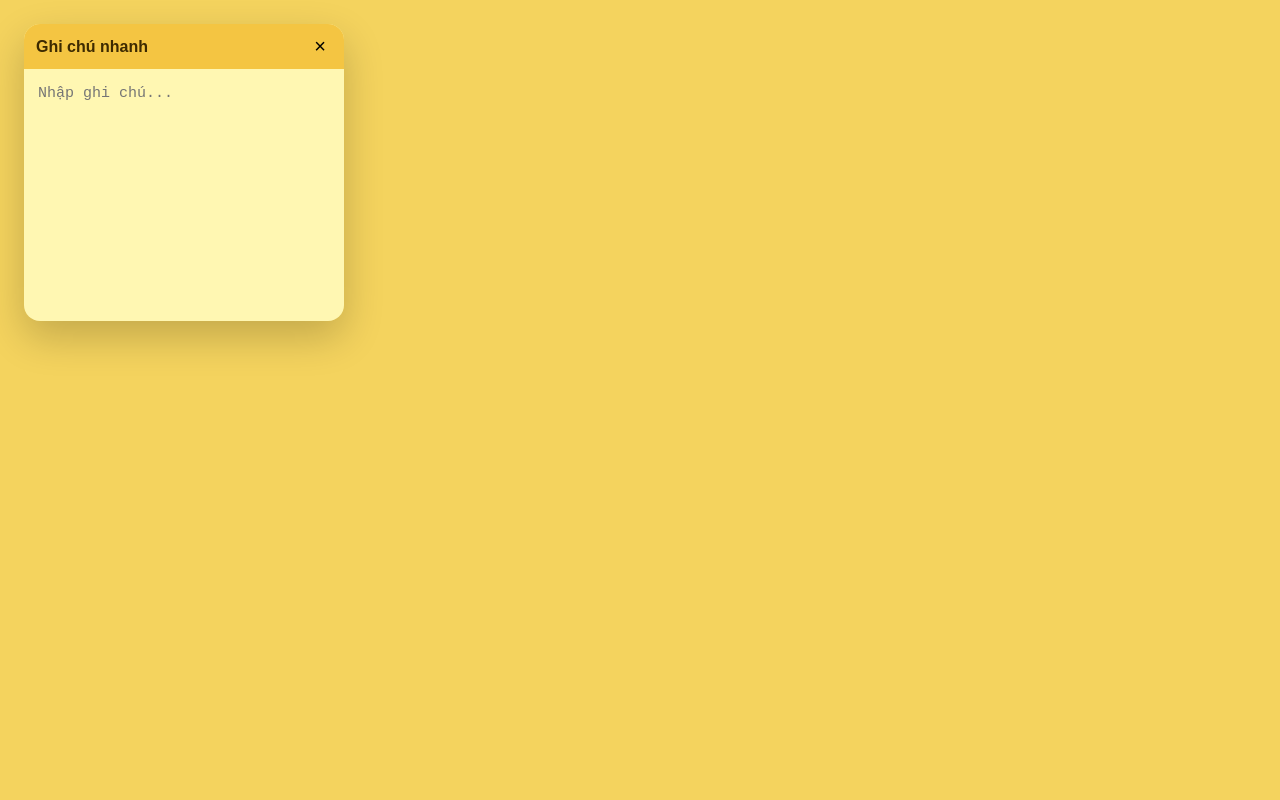
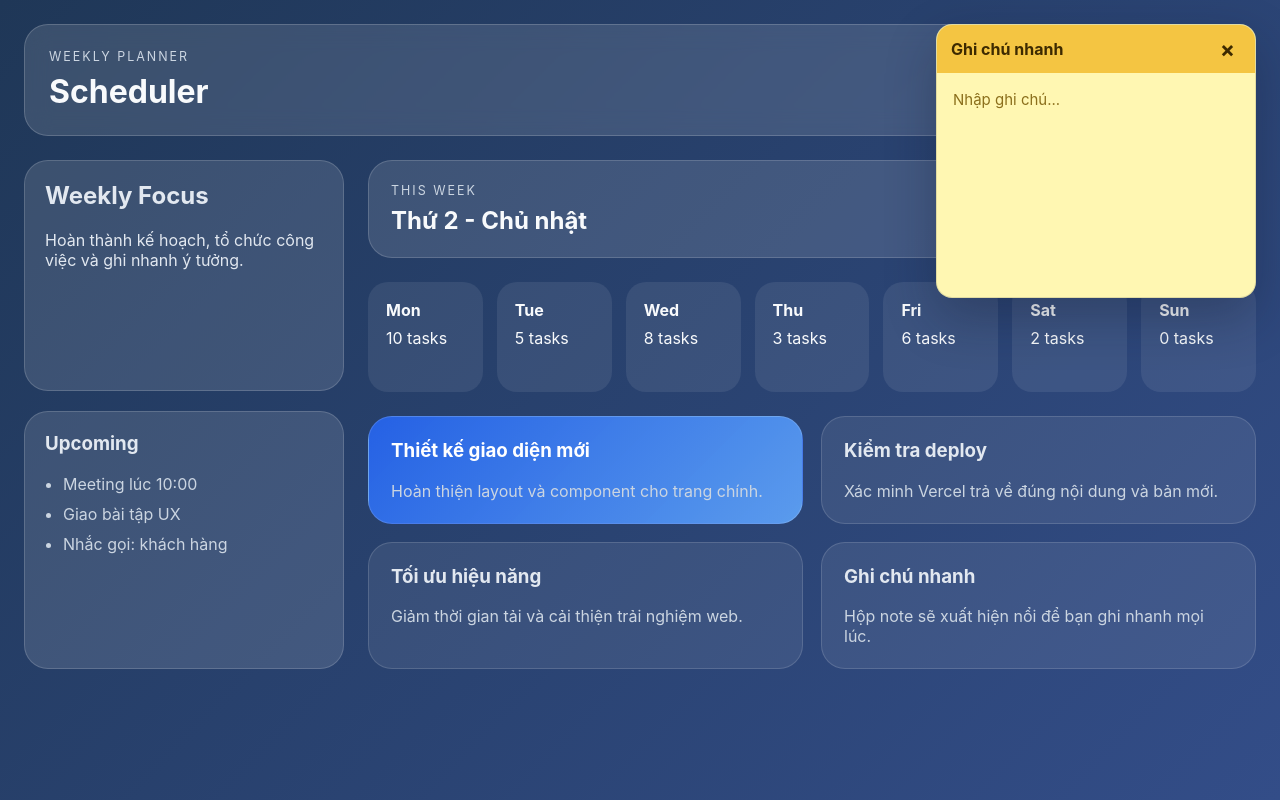
Before and after one commit to wadenguyen2406/Wadenguyen, a website: page index.html in a window 1280 px wide. Drawn offline with Linux system fonts and the light colour scheme.

Commit message:
Integrate scheduler layout with draggable quick note

```diff
--- a/index.html
+++ b/index.html
@@ -3,17 +3,81 @@
   <head>
     <meta charset="UTF-8" />
     <meta name="viewport" content="width=device-width, initial-scale=1.0" />
-    <title>Hộp Ghi Chú Nhanh</title>
-    <style>
-      body { margin:0; min-height:100vh; font-family:Arial,sans-serif; background:#f4d35e; overflow:hidden; }
-      .note-box { position:absolute; top:24px; left:24px; width:320px; border-radius:16px; background:#fff7b2; box-shadow:0 16px 40px rgba(0,0,0,.2); overflow:hidden; user-select:none; }
-      .note-header { display:flex; justify-content:space-between; align-items:center; padding:10px 12px; background:#f4c542; cursor:grab; font-weight:700; color:#3d2a00; }
-      .note-header:active { cursor:grabbing; }
-      .note-header button { border:none; background:transparent; font-size:20px; cursor:pointer; }
-      textarea { width:100%; min-height:220px; border:none; resize:none; padding:14px; font-size:15px; line-height:1.5; background:transparent; outline:none; }
-    </style>
+    <title>Scheduler + Ghi chú nhanh</title>
+    <link rel="stylesheet" href="styles.css" />
   </head>
   <body>
+    <div class="app-shell">
+      <header class="topbar">
+        <div>
+          <p class="eyebrow">Weekly planner</p>
+          <h1>Scheduler</h1>
+        </div>
+        <div class="topbar-actions">
+          <button class="btn btn-secondary">Today</button>
+          <button class="btn btn-primary">New task</button>
+        </div>
+      </header>
+
+      <div class="page-grid">
+        <aside class="sidebar">
+          <div class="sidebar-card">
+            <h2>Weekly Focus</h2>
+            <p>Hoàn thành kế hoạch, tổ chức công việc và ghi nhanh ý tưởng.</p>
+          </div>
+          <div class="sidebar-card">
+            <h3>Upcoming</h3>
+            <ul>
+              <li>Meeting lúc 10:00</li>
+              <li>Giao bài tập UX</li>
+              <li>Nhắc gọi: khách hàng</li>
+            </ul>
+          </div>
+        </aside>
+
+        <main class="planner">
+          <section class="planner-header">
+            <div>
+              <p class="eyebrow">This week</p>
+              <h2>Thứ 2 - Chủ nhật</h2>
+            </div>
+            <div class="planner-meta">
+              <span>05 - 11 Tháng 8</span>
+            </div>
+          </section>
+
+          <div class="week-days">
+            <div class="day-card"><strong>Mon</strong><span>10 tasks</span></div>
+            <div class="day-card"><strong>Tue</strong><span>5 tasks</span></div>
+            <div class="day-card"><strong>Wed</strong><span>8 tasks</span></div>
+            <div class="day-card"><strong>Thu</strong><span>3 tasks</span></div>
+            <div class="day-card"><strong>Fri</strong><span>6 tasks</span></div>
+            <div class="day-card"><strong>Sat</strong><span>2 tasks</span></div>
+            <div class="day-card"><strong>Sun</strong><span>0 tasks</span></div>
+          </div>
+
+          <section class="planner-grid">
+            <article class="task-card accent">
+              <h3>Thiết kế giao diện mới</h3>
+              <p>Hoàn thiện layout và component cho trang chính.</p>
+            </article>
+            <article class="task-card">
+              <h3>Kiểm tra deploy</h3>
+              <p>Xác minh Vercel trả về đúng nội dung và bản mới.</p>
+            </article>
+            <article class="task-card">
+              <h3>Tối ưu hiệu năng</h3>
+              <p>Giảm thời gian tải và cải thiện trải nghiệm web.</p>
+            </article>
+            <article class="task-card">
+              <h3>Ghi chú nhanh</h3>
+              <p>Hộp note sẽ xuất hiện nổi để bạn ghi nhanh mọi lúc.</p>
+            </article>
+          </section>
+        </main>
+      </div>
+    </div>
+
     <div id="noteBox" class="note-box">
       <div class="note-header">
         <span>Ghi chú nhanh</span>
@@ -21,22 +85,7 @@
       </div>
       <textarea id="noteInput" placeholder="Nhập ghi chú..."></textarea>
     </div>
-    <script>
-      const noteBox=document.getElementById('noteBox');
-      const header=document.querySelector('.note-header');
-      const textarea=document.getElementById('noteInput');
-      const closeBtn=document.getElementById('closeBtn');
-      const STORAGE_KEY='quick-note-position-and-content';
-      let isDragging=false, offsetX=0, offsetY=0;
-      function loadState(){ try { return JSON.parse(localStorage.getItem(STORAGE_KEY)); } catch { return null; } }
-      function saveState(){ localStorage.setItem(STORAGE_KEY, JSON.stringify({left: noteBox.offsetLeft, top: noteBox.offsetTop, text: textarea.value})); }
-      function applyState(state){ if(!state) return; noteBox.style.left=state.left+'px'; noteBox.style.top=state.top+'px'; textarea.value=state.text||''; }
-      header.addEventListener('pointerdown', e=>{ isDragging=true; offsetX=e.clientX-noteBox.offsetLeft; offsetY=e.clientY-noteBox.offsetTop; header.style.cursor='grabbing'; });
-      document.addEventListener('pointermove', e=>{ if(!isDragging) return; const nextX=e.clientX-offsetX; const nextY=e.clientY-offsetY; const maxX=window.innerWidth-noteBox.offsetWidth; const maxY=window.innerHeight-noteBox.offsetHeight; noteBox.style.left=Math.min(Math.max(0,nextX),maxX)+'px'; noteBox.style.top=Math.min(Math.max(0,nextY),maxY)+'px'; });
-      document.addEventListener('pointerup', ()=>{ if(!isDragging) return; isDragging=false; header.style.cursor='grab'; saveState(); });
-      closeBtn.addEventListener('click', ()=> noteBox.style.display='none');
-      textarea.addEventListener('input', saveState);
-      window.addEventListener('load', ()=> applyState(loadState()));
-    </script>
+
+    <script src="script.js"></script>
   </body>
 </html>
--- a/styles.css
+++ b/styles.css
@@ -1,5 +1,6 @@
 :root {
   color-scheme: light;
+  font-size: 16px;
 }
 
 * {
@@ -9,30 +10,197 @@
 body {
   margin: 0;
   min-height: 100vh;
-  font-family: Arial, Helvetica, sans-serif;
-  background: linear-gradient(135deg, #f6d365, #fda085);
-  overflow: hidden;
+  font-family: Inter, Arial, Helvetica, sans-serif;
+  background: linear-gradient(135deg, #1f3757 0%, #334d88 100%);
+  color: #111827;
+}
+
+button,
+textarea {
+  font: inherit;
+}
+
+button {
+  cursor: pointer;
+}
+
+.app-shell {
+  padding: 24px;
+}
+
+.topbar {
+  display: flex;
+  justify-content: space-between;
+  align-items: center;
+  gap: 24px;
+  margin-bottom: 24px;
+  padding: 24px;
+  border-radius: 24px;
+  background: rgba(255, 255, 255, 0.12);
+  backdrop-filter: blur(12px);
+  border: 1px solid rgba(255, 255, 255, 0.18);
+}
+
+.eyebrow {
+  margin: 0 0 8px;
+  color: #cbd5e1;
+  text-transform: uppercase;
+  letter-spacing: 0.16em;
+  font-size: 0.78rem;
+}
+
+.topbar h1,
+.planner-header h2 {
+  margin: 0;
+  color: #f8fafc;
+}
+
+.topbar-actions {
+  display: flex;
+  gap: 12px;
+}
+
+.btn {
+  padding: 10px 18px;
+  border-radius: 999px;
+  border: none;
+}
+
+.btn-primary {
+  background: #2563eb;
+  color: white;
+}
+
+.btn-secondary {
+  background: rgba(255, 255, 255, 0.14);
+  color: #e2e8f0;
+}
+
+.page-grid {
+  display: grid;
+  grid-template-columns: minmax(260px, 320px) 1fr;
+  gap: 24px;
+}
+
+.sidebar {
+  display: grid;
+  gap: 20px;
+}
+
+.sidebar-card {
+  padding: 20px;
+  border-radius: 24px;
+  background: rgba(255, 255, 255, 0.12);
+  border: 1px solid rgba(255, 255, 255, 0.16);
+  color: #e2e8f0;
+}
+
+.sidebar-card h2,
+.sidebar-card h3 {
+  margin-top: 0;
+}
+
+.sidebar-card ul {
+  margin: 12px 0 0;
+  padding-left: 18px;
+  color: #cbd5e1;
+}
+
+.sidebar-card li {
+  margin-bottom: 10px;
+}
+
+.planner {
+  display: grid;
+  gap: 24px;
+}
+
+.planner-header {
+  display: flex;
+  justify-content: space-between;
+  gap: 18px;
+  align-items: center;
+  padding: 22px;
+  border-radius: 24px;
+  background: rgba(255, 255, 255, 0.12);
+  border: 1px solid rgba(255, 255, 255, 0.16);
+  color: #e2e8f0;
+}
+
+.planner-meta {
+  color: #cbd5e1;
+}
+
+.week-days {
+  display: grid;
+  grid-template-columns: repeat(7, minmax(0, 1fr));
+  gap: 14px;
+}
+
+.day-card {
+  padding: 18px;
+  border-radius: 20px;
+  background: rgba(255, 255, 255, 0.08);
+  color: #f8fafc;
+  display: flex;
+  flex-direction: column;
+  gap: 8px;
+  min-height: 110px;
+}
+
+.day-card strong {
+  display: block;
+  font-size: 1rem;
+}
+
+.planner-grid {
+  display: grid;
+  grid-template-columns: repeat(2, minmax(0, 1fr));
+  gap: 18px;
+}
+
+.task-card {
+  padding: 22px;
+  border-radius: 24px;
+  background: rgba(255, 255, 255, 0.08);
+  border: 1px solid rgba(255, 255, 255, 0.14);
+  color: #e2e8f0;
+}
+
+.task-card h3 {
+  margin-top: 0;
+}
+
+.task-card p {
+  margin: 10px 0 0;
+  color: #cbd5e1;
+}
+
+.task-card.accent {
+  background: linear-gradient(135deg, rgba(37, 99, 235, 0.95), rgba(96, 165, 250, 0.9));
+  color: white;
 }
 
 .note-box {
-  position: absolute;
+  position: fixed;
   top: 24px;
-  left: 24px;
+  right: 24px;
   width: 320px;
   max-width: calc(100vw - 32px);
   border-radius: 16px;
   background: #fff7b2;
-  box-shadow: 0 16px 40px rgba(0, 0, 0, 0.2);
-  border: 1px solid rgba(0, 0, 0, 0.08);
+  box-shadow: 0 20px 50px rgba(15, 23, 42, 0.3);
+  border: 1px solid rgba(15, 23, 42, 0.12);
   overflow: hidden;
   user-select: none;
+  z-index: 10;
 }
 
 .note-header {
   display: flex;
   justify-content: space-between;
   align-items: center;
-  padding: 10px 12px;
+  padding: 12px 14px;
   background: #f4c542;
   cursor: grab;
   font-weight: 700;
@@ -46,7 +214,7 @@ body {
 .note-header button {
   border: none;
   background: transparent;
-  font-size: 20px;
+  font-size: 22px;
   line-height: 1;
   cursor: pointer;
   color: #3d2a00;
@@ -57,7 +225,7 @@ textarea {
   min-height: 220px;
   border: none;
   resize: none;
-  padding: 14px;
+  padding: 16px;
   font-size: 15px;
   line-height: 1.5;
   background: transparent;
@@ -67,3 +235,32 @@ textarea {
 textarea::placeholder {
   color: #8b6f1c;
 }
+
+@media (max-width: 960px) {
+  .page-grid {
+    grid-template-columns: 1fr;
+  }
+
+  .week-days {
+    grid-template-columns: repeat(2, minmax(0, 1fr));
+  }
+}
+
+@media (max-width: 640px) {
+  .topbar,
+  .planner-header,
+  .sidebar-card,
+  .task-card {
+    padding: 18px;
+  }
+
+  .week-days {
+    grid-template-columns: 1fr;
+  }
+
+  .note-box {
+    left: 12px;
+    right: 12px;
+    width: auto;
+  }
+}
```
